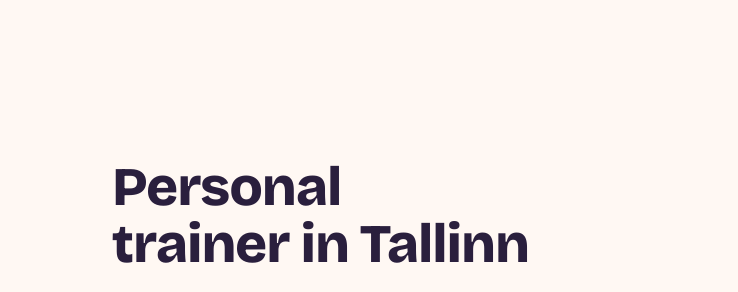
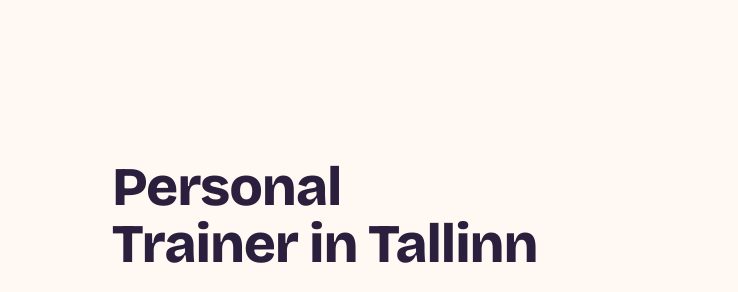
Before and after one commit to sanderilves/kaisa-rahu-site, a plain HTML site: page en/index.html in a window 1280 px wide. Shown: the part 79-371 px from the top of the page, 0-738 px from the left. Drawn offline with Linux system fonts and the light colour scheme.

Commit message:
EN hero: capitalise Trainer
Co-Authored-By: Claude Opus 5.5 <noreply@anthropic.com>

```diff
--- a/en/index.html
+++ b/en/index.html
@@ -209,7 +209,7 @@
       <div class="wrap hero-grid">
         <div class="hero-text">
           <!-- TODO: H1 variant to be confirmed by Kaisa (shortened variant in use; gym names appear in the locations section). -->
-          <h1 id="hero-title">Personal trainer in Tallinn</h1>
+          <h1 id="hero-title">Personal Trainer in Tallinn</h1>
           <p class="lead">I help you get stronger and move more freely – whether you're just starting out or getting back into training after a longer break. Pick a time that suits you straight from my calendar.</p>
           <div class="hero-actions">
             <a class="btn btn-primary" href="#locations">Book a session</a>
```
